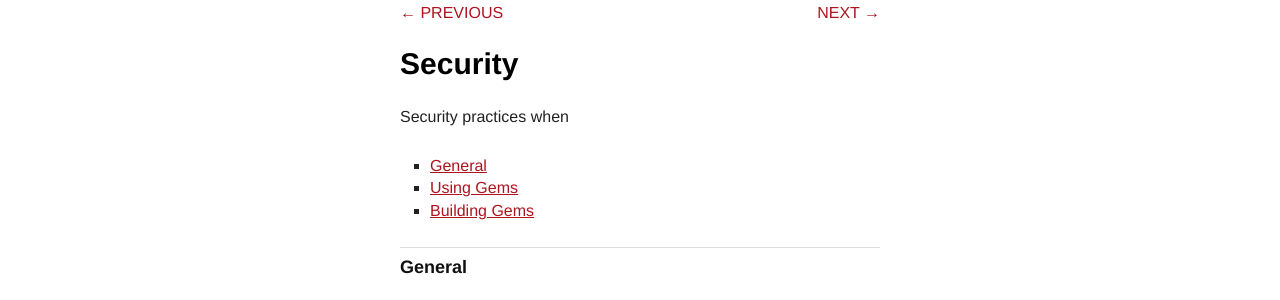
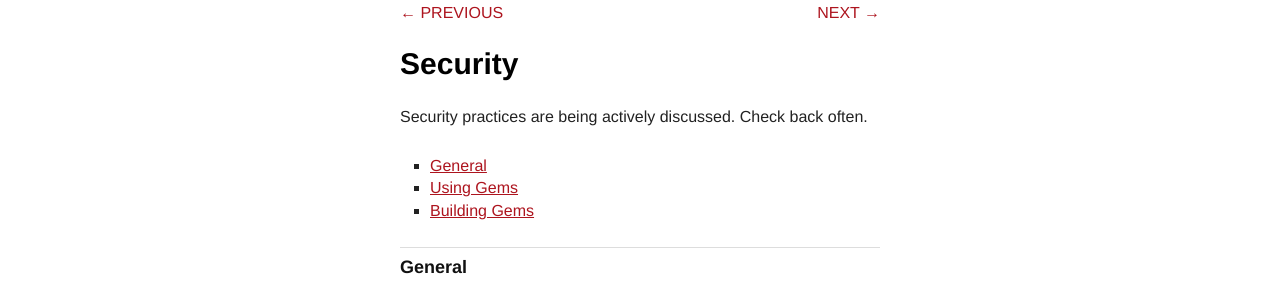
Before and after one commit to radar/guides, a Jekyll site: the page built from security.md, in a window 1280 px wide. Shown: the part 135-435 px from the top of the page. Built offline with Jekyll 4.4.1, drawn with Linux system fonts in a browser that asks for light colours.

Commit message:
Note that this guide is not defnitive; is in flux

```diff
--- a/security.md
+++ b/security.md
@@ -5,7 +5,7 @@ previous: /publishing
 next: /patterns
 ---
 
-Security practices when
+Security practices are being actively discussed. Check back often.
 
 * [General](#general)
 * [Using Gems](#using_gems)
```
